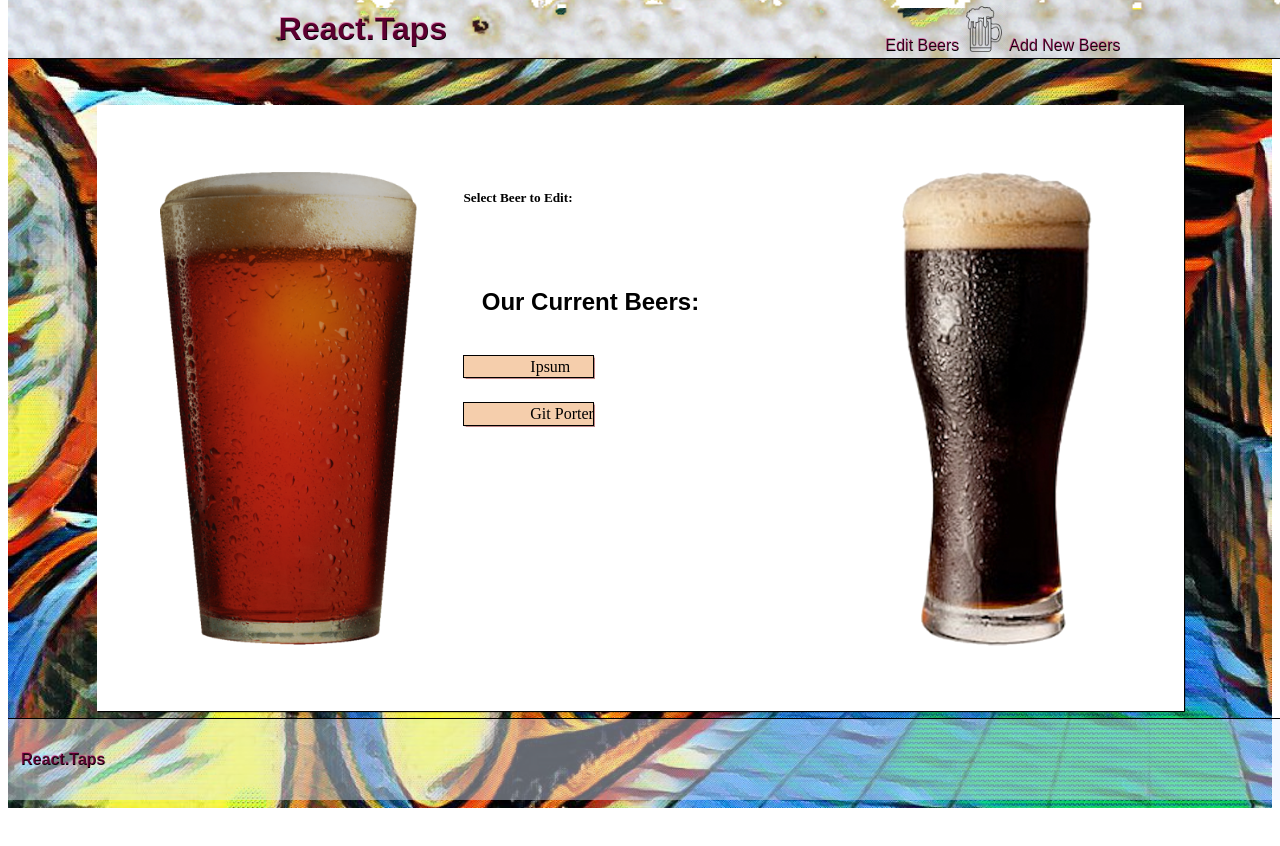
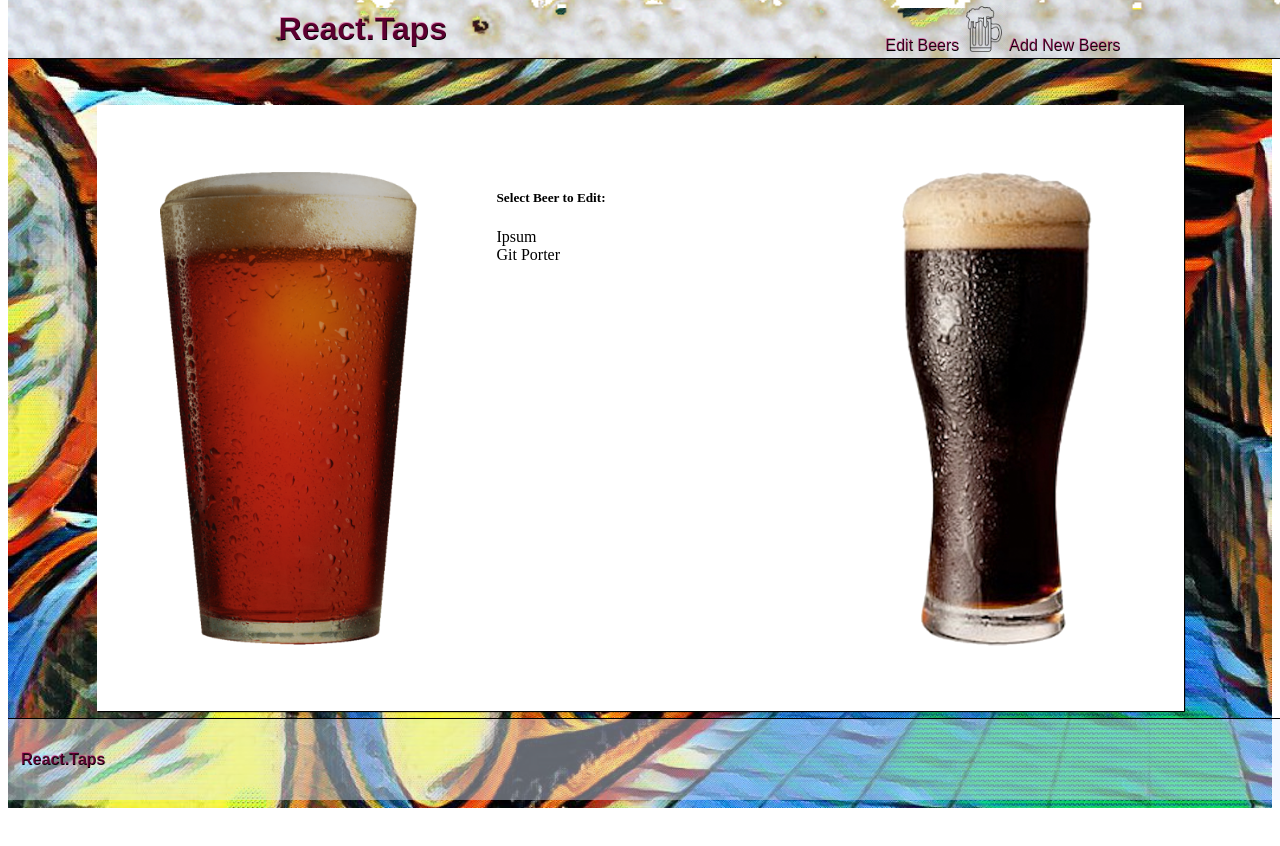
Before and after one commit to k3vnb/react_taproom, a React app: page /#/edit in a window 1280 px wide. Shown: the top 846 px of the page. After the commit the page ends 816 px from the top, so only its background shows below. Built offline with nearby package versions, Linux system fonts and the light colour scheme.

Commit message:
add conditional rendering to BeerList for view in /edit or / paths

```diff
--- a/src/components/BeerDetail.jsx
+++ b/src/components/BeerDetail.jsx
@@ -1,9 +1,17 @@
 import React from 'react';
 import PropTypes from 'prop-types';
 
+const beerDetail = {
+  border: '1px solid black',
+  padding: '0 4%',
+  marginLeft: 20,
+  marginBottom: 20,
+  marginTop: -40
+};
+
 function BeerDetail(props) {
   return(
-    <div>
+    <div style={beerDetail}>
       <h2>{props.selectedBeer.title}</h2>
       <h3>{props.selectedBeer.brand}</h3>
       <h4>{props.selectedBeer.price} | {props.selectedBeer.abv}</h4>
--- a/src/components/BeerList.jsx
+++ b/src/components/BeerList.jsx
@@ -4,8 +4,29 @@ import Beer from './Beer';
 import mug from './../assets/mug.png';
 
 
+function BeerList(props) {
+  if (props.currentRouterPath === '/edit'){
+    return (
+      <div>
+        {Object.keys(props.beerList).map(function(beerId) {
+          let beer = props.beerList[beerId];
 
-function BeerList(props) {
+
+          return <div><div><Beer
+            title={beer.title}
+            brand={beer.brand}
+            price={beer.price}
+            abv={beer.abv}
+            amount={beer.amount}
+            key={beerId}
+            beerId={beerId}
+            currentRouterPath={props.currentRouterPath}
+            onBeerSelection={props.onBeerSelection}
+          /> </div></div>;
+        })}
+      </div>
+    );
+  } else {
     return(
       <div className='container'>
         <style jsx>{`
@@ -67,6 +88,8 @@ function BeerList(props) {
 
       </div>
     );
+
+  }
 }
 
 BeerList.propTypes = {
--- a/src/components/EditBeerList.jsx
+++ b/src/components/EditBeerList.jsx
@@ -27,8 +27,8 @@ function EditBeerList(props) {
             display: flex;
             object-fit: cover;
           }`}</style>
+      {optionalSelectedBeerContent}
       <h5>Select Beer to Edit:</h5>
-      {optionalSelectedBeerContent}
       <BeerList beerList={props.beerList}
         currentRouterPath={props.currentRouterPath}
         onBeerSelection={props.onBeerSelection}/>
```
Lines whose indentation alone changed are shown as unchanged.
